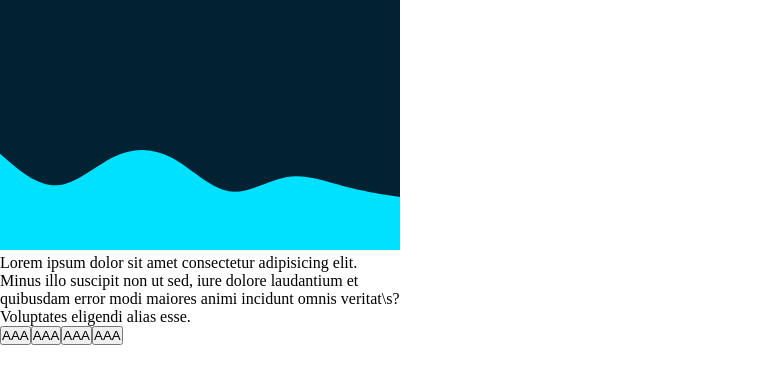
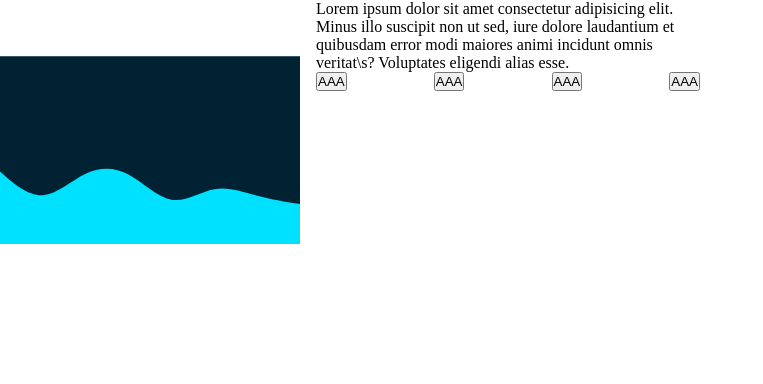
Before and after one commit to esmaelmoh/blog-mern-frontend, a React (Create React App) app: page / in a window 1280 px wide. Shown: the top 384 px of the page, without its empty margins (0-763 px from the left). Built offline with nearby package versions, Linux system fonts and the light colour scheme.

Commit message:
regular commit145

```diff
--- a/src/components/Post/Post.css
+++ b/src/components/Post/Post.css
@@ -1,13 +1,16 @@
 .blog-container{
-    width: 400px;
+    width: 700px;
+    display: flex;
+    gap: 1rem;
 }
 .img-container img{
-    width: 400px;
+    width: 300px;
+    height: 300px;
 }
 .content-container{
 
 }
-.btn-container ul{
+.content-container ul{
     display: flex;
     align-items: center;
     justify-content: space-between;
```
Also changed, not shown: 1 other file (tests, documents, lock files or other folders).
